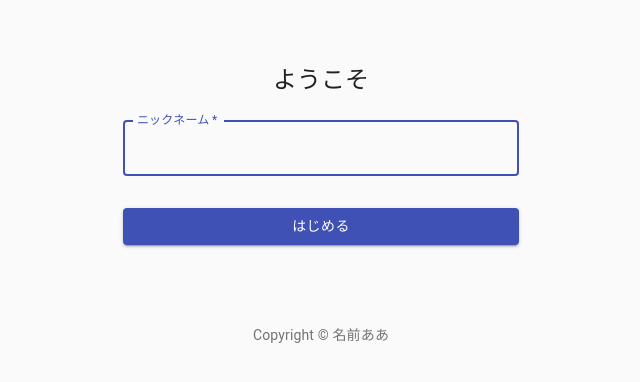
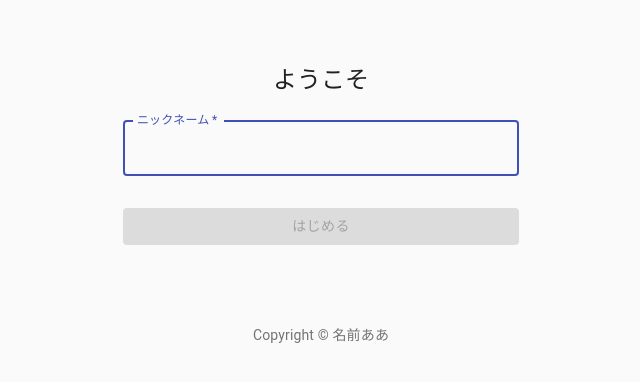
Before and after one commit to snorkel875/idobatakaigi, a React (Create React App) app: page / in a window 1280 px wide. Shown: the top 382 px of the page, without its empty margins (319-959 px from the left). Built offline with nearby package versions, Linux system fonts and the light colour scheme.

Commit message:
setName by clicking button

```diff
--- a/src/components/SignIn.js
+++ b/src/components/SignIn.js
@@ -1,4 +1,4 @@
-import React from 'react';
+import React, { useEffect, useState } from 'react';
 import Button from '@material-ui/core/Button';
 import CssBaseline from '@material-ui/core/CssBaseline';
 import TextField from '@material-ui/core/TextField';
@@ -46,6 +46,13 @@
 
 export default function SignIn({ setName }) {
   const classes = useStyles();
+  const [disabled, setDisabled] = useState(true);
+  const [string, setString] = useState('');
+
+  useEffect(() => {
+    const disabled = string === '';
+    setDisabled(disabled);
+  }, [string]);
 
   return (
     <Container component="main" maxWidth="xs">
@@ -64,6 +71,7 @@
             label="ニックネーム"
             name="name"
             autoFocus
+            onChange={(e) => setString(e.target.value)}
           />
           <Button
             type="submit"
@@ -71,6 +79,7 @@
             variant="contained"
             color="primary"
             className={classes.submit}
+            disabled={disabled}
           >
             はじめる
           </Button>
```
